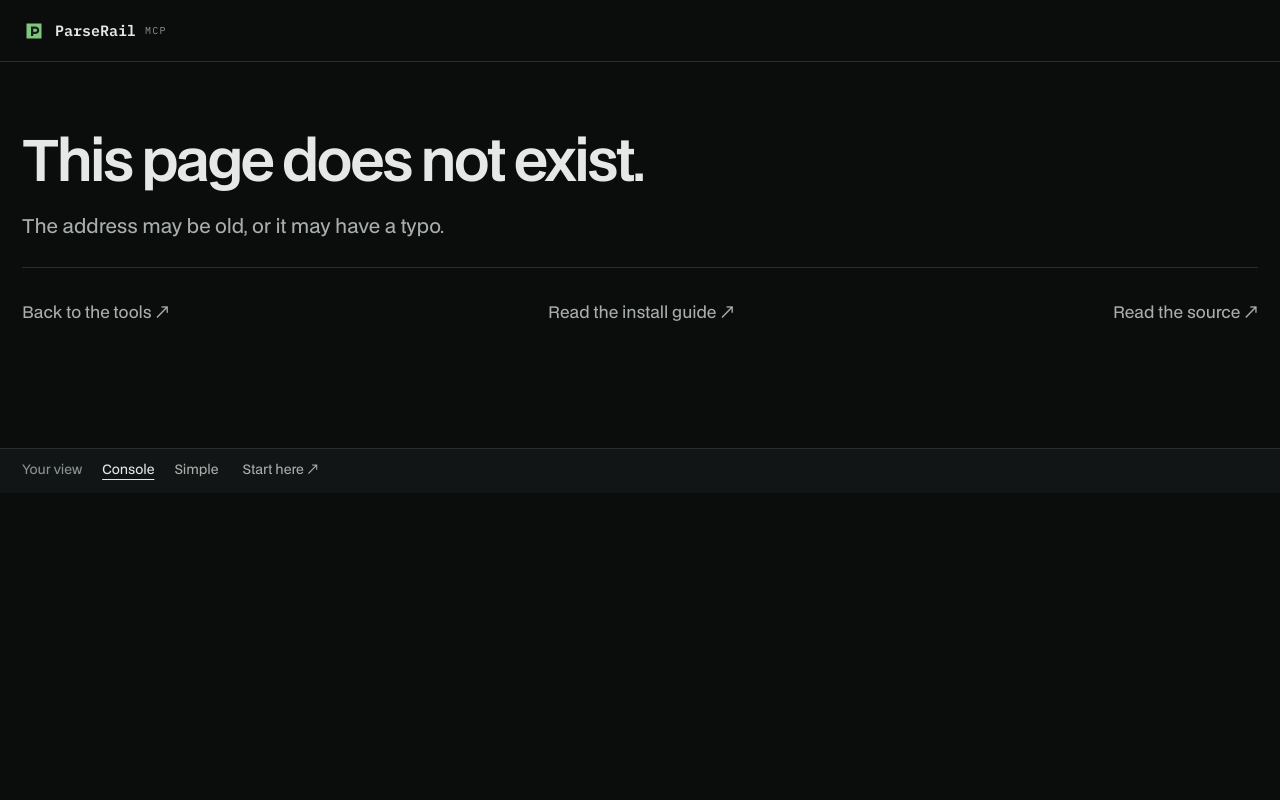
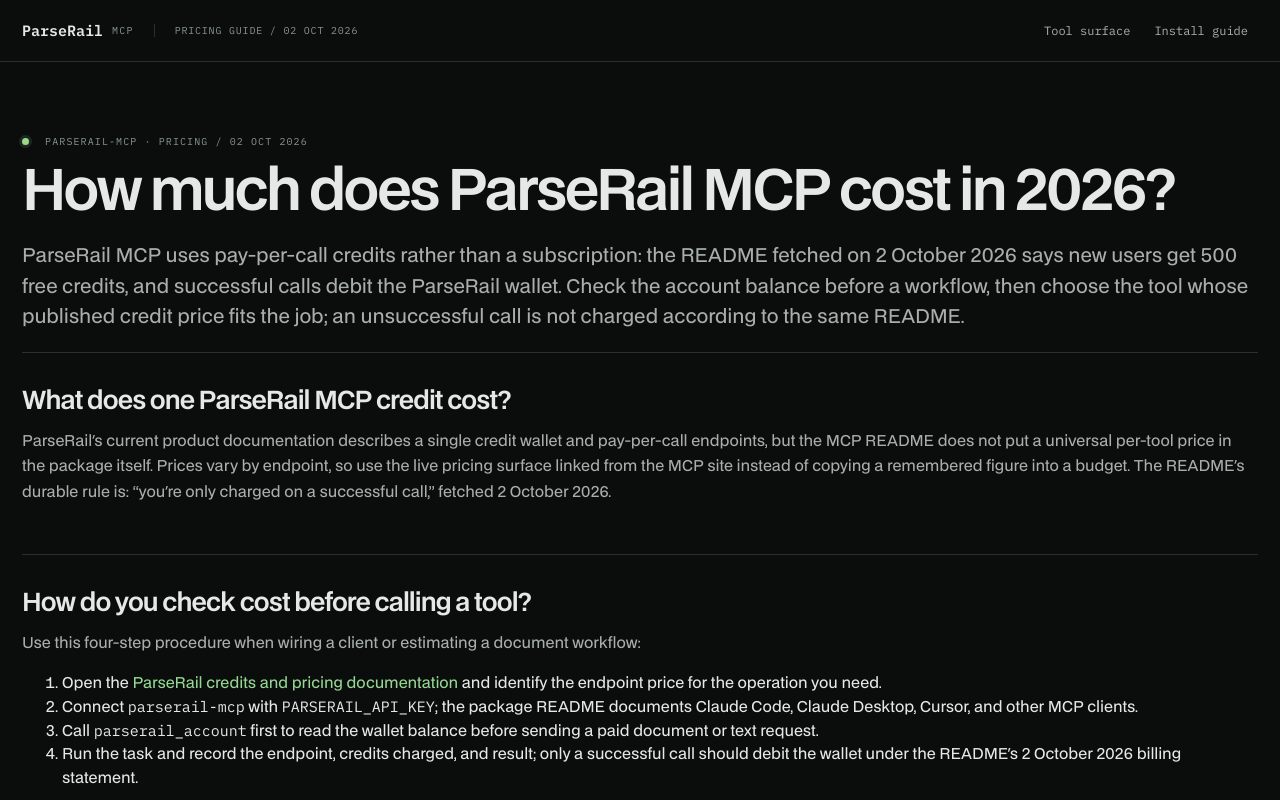
Before and after one commit to kyisaiah47/compound-core-mcp-site, a Next.js app: page /guides/parserail-mcp-cost in a window 1280 px wide. Before the commit this address had no page. Shown: the top 800 px of the page. Built offline with nearby package versions, Linux system fonts and the light colour scheme.

Commit message:
Add ParseRail MCP pricing guide

```diff
--- /dev/null
+++ b/src/app/guides/parserail-mcp-cost/page.tsx
@@ -0,0 +1,31 @@
+import Link from 'next/link';
+import { PRODUCT } from '@/lib/product';
+import PageViews from '@/components/site-view/PageViews';
+import ViewControls from '@/components/site-view/ViewControls';
+import { SimpleFrame } from '@/components/site-view/SimpleChrome';
+
+export const metadata = {
+  title: 'How much does ParseRail MCP cost in 2026?',
+  description: 'ParseRail MCP pricing in 2026: free starter credits, pay-per-call billing, and the steps to check your balance before a tool call.',
+  alternates: { canonical: '/guides/parserail-mcp-cost' },
+};
+
+function GuideBody() {
+  return <>
+    <p className="eyebrow"><span className="signal" /> parserail-mcp · pricing / 02 OCT 2026</p>
+    <h1>How much does ParseRail MCP cost in 2026?</h1>
+    <p className="guide-answer">ParseRail MCP uses pay-per-call credits rather than a subscription: the README fetched on 2 October 2026 says new users get 500 free credits, and successful calls debit the ParseRail wallet. Check the account balance before a workflow, then choose the tool whose published credit price fits the job; an unsuccessful call is not charged according to the same README.</p>
+    <section className="guide-section"><h2>What does one ParseRail MCP credit cost?</h2><p>ParseRail&apos;s current product documentation describes a single credit wallet and pay-per-call endpoints, but the MCP README does not put a universal per-tool price in the package itself. Prices vary by endpoint, so use the live pricing surface linked from the MCP site instead of copying a remembered figure into a budget. The README&apos;s durable rule is: “you&apos;re only charged on a successful call,” fetched 2 October 2026.</p></section>
+    <section className="guide-section"><h2>How do you check cost before calling a tool?</h2><p>Use this four-step procedure when wiring a client or estimating a document workflow:</p><ol><li>Open the <a href="https://parserail.thecompound.tech/docs/credits" target="_blank" rel="noreferrer">ParseRail credits and pricing documentation</a> and identify the endpoint price for the operation you need.</li><li>Connect <code>parserail-mcp</code> with <code>PARSERAIL_API_KEY</code>; the package README documents Claude Code, Claude Desktop, Cursor, and other MCP clients.</li><li>Call <code>parserail_account</code> first to read the wallet balance before sending a paid document or text request.</li><li>Run the task and record the endpoint, credits charged, and result; only a successful call should debit the wallet under the README&apos;s 2 October 2026 billing statement.</li></ol></section>
+    <section className="guide-section"><h2>Is ParseRail MCP a monthly subscription?</h2><p>No. ParseRail MCP is documented as pay-per-call credits with no subscription. The 500-credit starter amount is an onboarding allowance, not a promise that every endpoint is free; the live endpoint price is the source of truth for each call.</p></section>
+    <section className="guide-sources"><h2>Sources read 2 October 2026</h2><ul><li><a href="https://github.com/kyisaiah47/compound-core-mcp#readme" target="_blank" rel="noreferrer">parserail-mcp README</a> — 500 free credits, supported clients, balance tool, and successful-call billing.</li><li><a href="https://parserail.thecompound.tech/docs" target="_blank" rel="noreferrer">ParseRail documentation</a> — current credits and pricing documentation route and one-wallet model.</li><li><a href="https://parserail.thecompound.tech/docs/credits" target="_blank" rel="noreferrer">ParseRail credits and pricing</a> — live endpoint pricing destination linked by the documentation.</li></ul></section>
+  </>;
+}
+
+export default function ParserailMcpCostGuide() {
+  const body = <GuideBody />;
+  return <PageViews
+    simpleView={<SimpleFrame><div className="sv-page"><div className="sv-guide">{body}</div><nav className="sv-home-links" aria-label="Next steps"><Link href="/guides/install-parserail-mcp">Install the server ↗</Link><Link href="/#tools">See the tool surface ↗</Link></nav></div></SimpleFrame>}
+    consoleView={<><header className="topbar"><div className="topbar-inner"><Link className="brand" href="/">{PRODUCT.name}<span className="brand-type">MCP</span></Link><span className="standing">PRICING GUIDE / 02 OCT 2026</span><nav><Link href="/">Tool surface</Link><Link href="/guides/install-parserail-mcp">Install guide</Link></nav></div></header><main className="guide section-frame">{body}</main><footer className="footer"><div className="section-frame footer-inner"><p>ParseRail MCP · <Link href="/">Back to the tool surface</Link></p></div><div className="section-frame"><ViewControls /></div></footer></>}
+  />;
+}
--- a/src/app/sitemap.ts
+++ b/src/app/sitemap.ts
@@ -1,4 +1,4 @@
 import type { MetadataRoute } from 'next';
 import { PRODUCT } from '@/lib/product';
-export const ROUTES = ['/', '/guides/install-parserail-mcp'] as const;
+export const ROUTES = ['/', '/guides/install-parserail-mcp', '/guides/parserail-mcp-cost'] as const;
 export default function sitemap(): MetadataRoute.Sitemap { return ROUTES.map((path) => ({ url: `https://${PRODUCT.host}${path}`, lastModified: new Date('2026-09-29') })); }
```
